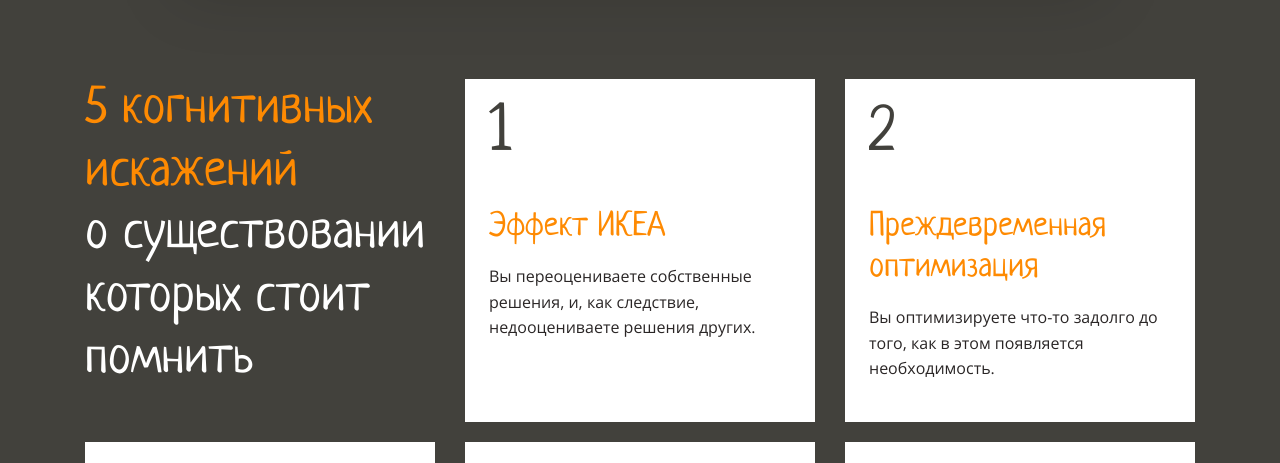
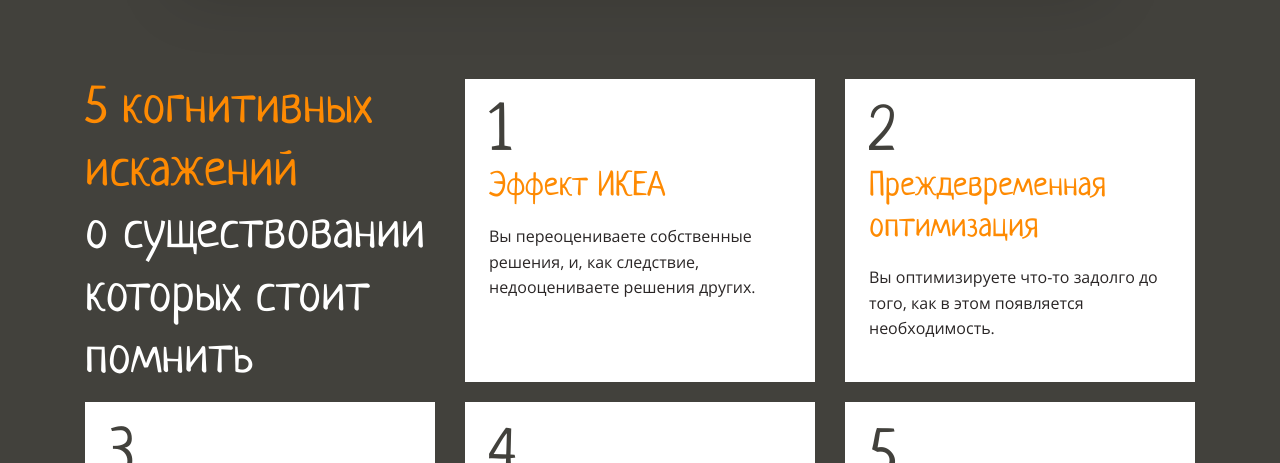
Before and after one commit to TanyaAl/layout-designer-project-58, a website: page src/index.html in a window 1280 px wide. Shown: the part 1768-2231 px from the top of the page. Drawn offline with Linux system fonts and the light colour scheme.

Commit message:
fixPreview

```diff
--- a/src/styles/style.css
+++ b/src/styles/style.css
@@ -166,8 +166,8 @@
 }
 
 #navigation {
-    margin-top: -100px;
-    padding-top: 100px;
+    margin-top: -116px;
+    padding-top: 116px;
     padding-bottom: 100px;
     /* z-index: 1; */
 }
@@ -178,7 +178,7 @@
     justify-content: center;
     flex-wrap: wrap;
     margin-top: 100px;
-    /* margin-bottom: 0px; */
+    margin-bottom: 0px;
     /* max-width: 1440px; */
     column-gap: 30px;
     align-items: stretch;
@@ -201,6 +201,10 @@
     width: 302px;
     margin-bottom: 20px;
     /* box-sizing: border-box; */
+}
+
+.navigation-card p {
+    margin-bottom: 0px;
 }
 
 .navigation-card-title {
```
